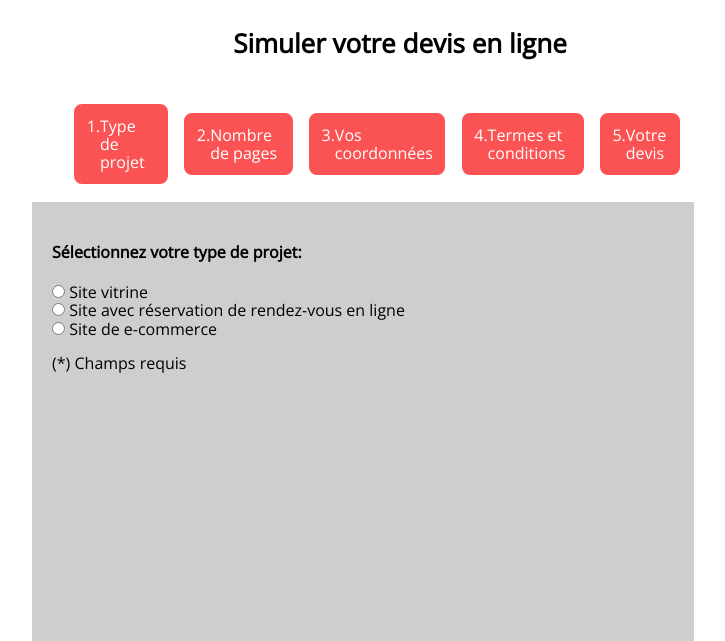
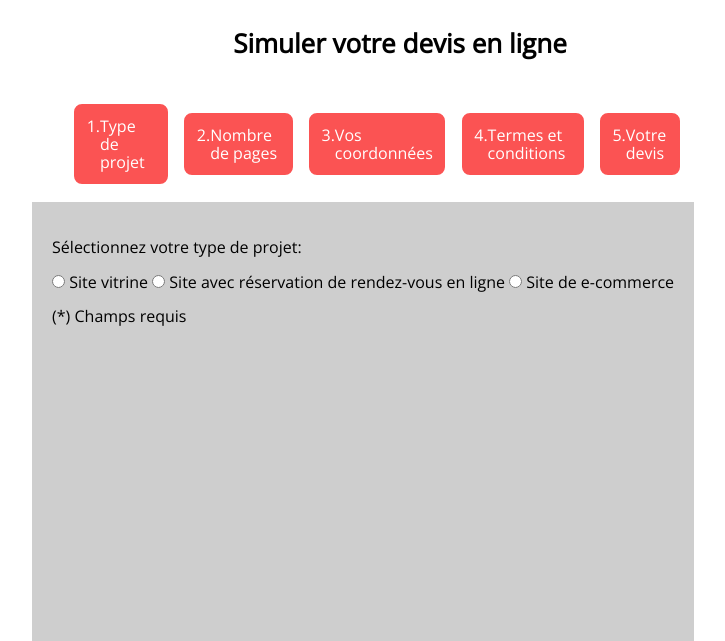
Before and after one commit to mentzelia/projet_5, a PHP site: page /view/frontend/quotationView.php in a window 1280 px wide. Shown: the part 272-913 px from the top of the page, without its empty margins (240-965 px from the left). Run offline with PHP 8.4, Linux system fonts and the light colour scheme; data that the repository does not hold is empty; some libraries are stand-ins or nearby versions.

Commit message:
rectif section devis

```diff
--- a/index.php
+++ b/index.php
@@ -210,7 +210,10 @@ try {
 
                     if (isset($id) && $id > 0){
 
-                        sendModifiedProject($title, $shortDesc, $completeDesc, $website, $skills, $id);
+                        if (verifPicture($firstPic) AND verifPicture($secondPic) AND verifPicture($thirdPic)) {
+
+                            sendModifiedProject($title, $shortDesc, $completeDesc, $website, $skills, $id, $firstPic, $secondPic, $thirdPic);
+                        }
                     }
                 }
             }
--- a/view/backend/modifyProjectView.php
+++ b/view/backend/modifyProjectView.php
@@ -32,7 +32,7 @@
 
             <h2>Modifier un projet</h2>
 
-            <form class="project-form" method="post" action="index.php?action=updateProject&id=<?= $projectId ?>">
+            <form class="project-form" method="post" action="index.php?action=updateProject&id=<?= $projectId ?>" enctype="multipart/form-data">
 
                 <label for="project_title">Titre du projet:</label>
                 <input type= "text" name="project_title" value="<?= $project['project_title'] ?>" />
@@ -67,6 +67,7 @@
                 <input type="hidden" name="MAX_FILE_SIZE" value="5242880" />
                 <input type="file" name="third-picture" id="third-picture" /><br />
 
+
                 <input class="project-form-button" type="submit" value="Modifier" />
 
             </form>
--- a/view/frontend/quotationView.php
+++ b/view/frontend/quotationView.php
@@ -14,89 +14,65 @@ ob_start();
 
     <h2>Simuler votre devis en ligne</h2>
 
+
     <div id="quotation-form">
 
         <h3>Type de projet</h3>
         <section>
-                <h4>Sélectionnez votre type de projet:</h4>
-                <div class="input-section">
+            <p>Sélectionnez votre type de projet:</p>
             <input id="showcaseBasic" name="showcaseBasic" type="radio" class="required">
             <label for="showcaseBasic">Site vitrine</label>
-                </div>
-
-                <div class="input-section">
             <input id="showcaseAppointment" name="showcaseAppointment" type="radio" class="required">
             <label for="showcaseAppointment">Site avec réservation de rendez-vous en ligne</label>
-                </div>
-
-                <div class="input-section">
             <input id="ecommerce" name="ecommerce" type="radio" class="required">
             <label for="ecommerce">Site de e-commerce</label>
-                </div>
 
             <p>(*) Champs requis</p>
         </section>
 
+
         <h3>Nombre de pages</h3>
             <section>
-                <h4>Sélectionnez le nombre de pages dont vous pensez avoir besoin: </h4>
-
-
-                <div class="input-section">
+                <p>Sélectionnez le nombre de pages dont vous pensez avoir besoin: </p>
+                <label for="max5">1 à 5 pages</label>
                 <input id="max5" name="max5" type="radio" class="required">
-                <label for="max5">1 à 5 pages</label>
-                </div>
-
-                <div class="input-section">
+                <br/>
+                <label for="max10">6 à 10 pages</label>
                 <input id="max10" name="max10" type="radio" class="required">
-                    <label for="max10">6 à 10 pages</label>
-                </div>
-
-                <div class="input-section">
+                <br/>
+                <label for="max15">11 à 15 pages</label>
                 <input id="max15" name="max15" type="radio" class="required">
-                    <label for="max15">11 à 15 pages</label>
-                </div>
-
+                <br/>
                 <p>(*) Champs requis</p>
             </section>
 
+
             <h3>Vos coordonnées</h3>
             <section>
-                <h4>Veuillez renseigner vos coordonnées:</h4>
-
-                <div class="input-section">
+                <p>Veuillez renseigner vos coordonnées:</p>
                 <label for="firstName">Prénom *</label>
                 <input id="firstName" name="firstName" type="text" class="required">
-                </div>
-
-                <div class="input-section">
+                <br/>
                 <label for="lastName">Nom *</label>
                 <input id="lastName" name="lastName" type="text" class="required">
-                </div>
-
-                <div class="input-section">
+                <br/>
                 <label for="email">Email *</label>
                 <input id="email" name="email" type="text" class="required email">
-                </div>
-
+                <br/>
                 <p>(*) Champs requis</p>
             </section>
 
+
             <h3>Termes et conditions</h3>
             <section>
-                <h4>Veuillez accepter les conditions de traitement des données</h4>
-
-                <div class="input-section">
+                <p>Veuillez accepter les conditions de traitement des données</p>
                 <input id="acceptTerms" name="acceptTerms" type="checkbox" class="required"> <label for="acceptTerms">En soumettant ce formulaire, j'accepte que les informations saisies soient utilisées uniquement dans le cadre de ma demande et de la relation commerciale éthique et personnalisée qui peut en découler.</label>
-                </div>
             </section>
 
             <h3>Votre devis</h3>
             <section>
-                <h4>Voici la simulation de votre devis (sous réserve de modification ultérieure):</h4>
-                <p>Le devis calculé s'affiche ici</p>
+                <p>Merci pour votre confiance. Vous recevrez votre devis par mail d'ici 48 heures (jours ouvrés). Pensez à vérifier votre courrier indésirable.</p>
             </section>
-
 </div>
 
 </section>
```
Also changed, not shown: controller/backend.php (+16 -3 lines), public/css/style.css (line endings or trailing spaces), public/js/quotationForm.js (line endings or trailing spaces), public/uploads/first-picture/1558962457.jpg (added), public/uploads/first-picture/1558962492.jpg (added), public/uploads/second-picture/1558962457.jpg (added), public/uploads/second-picture/1558962492.jpg (added), public/uploads/third-picture/1558962457.jpg (added), public/uploads/third-picture/1558962492.jpg (added). Lines whose indentation alone changed are shown as unchanged.
